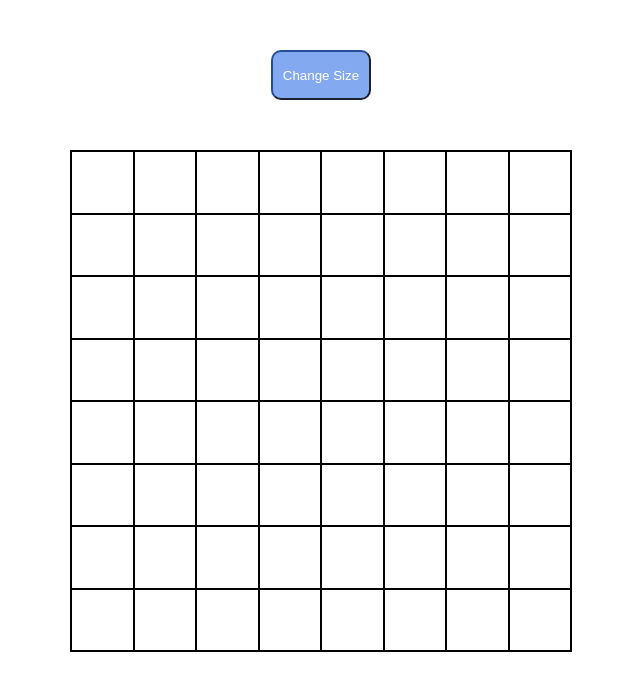
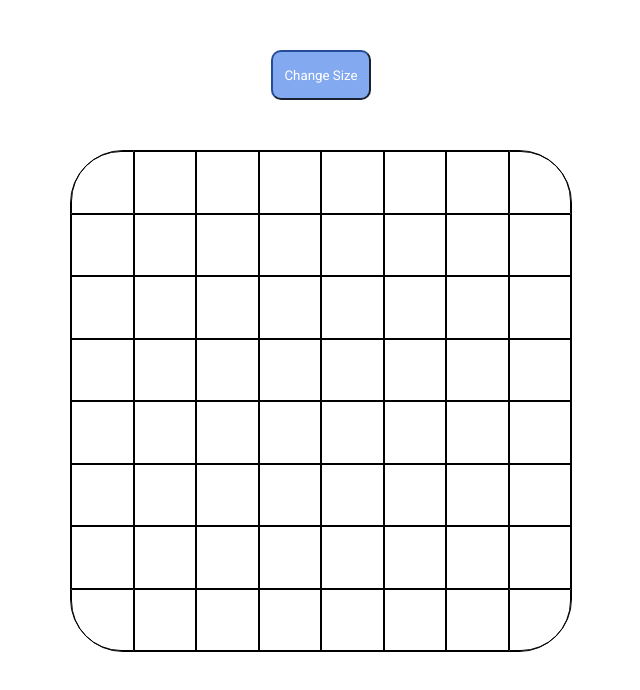
Before and after one commit to rinconv911/etch-a-sketch, a plain HTML site: page index.html in a window 1280 px wide. Shown: the whole page, without its empty margins (319-959 px from the left). Drawn offline with Linux system fonts and the light colour scheme.

Commit message:
Rounded grid's and corner-squares' borders

```diff
--- a/app.js
+++ b/app.js
@@ -11,6 +11,8 @@ function defaultGrid() {
     square.className = 'square';
     container.appendChild(square);
   }
+
+  roundCorners(8);
   getGridArray();
 }
 
@@ -31,6 +33,7 @@ function resetGrid() {
 
   removeGrid();
   createGrid(input);
+  roundCorners(input);
 }
 
 // Loop through the grid container's children and remove each one
@@ -72,3 +75,18 @@ function changeColor(e) {
   let blue = Math.floor(Math.random() * 255);
   e.target.style.backgroundColor = `rgba(${red}, ${green}, ${blue}, 0.5)`;
 };
+
+// Round the corners of the grid/squares
+function roundCorners(input) {
+  let squares = container.children;
+
+  let upperLeft = container.firstElementChild;
+  let upperRight = squares[input-1];
+  let lowerLeft = squares[squares.length-input];
+  let lowerRight = container.lastElementChild;
+
+  upperLeft.style.borderRadius = '5rem 0px 0px 0px';
+  upperRight.style.borderRadius = '0px 5rem 0px 0px';
+  lowerLeft.style.borderRadius = '0px 0px 0px 5rem';
+  lowerRight.style.borderRadius = '0px 0px 5rem 0px';
+}
--- a/index.html
+++ b/index.html
@@ -3,7 +3,7 @@
 	<head>
 		<meta charset="UTF-8">
 		<link rel="stylesheet" href="style.css">
-		<link rel="stylesheet" href="https://fonts.googleapis.com/css2?family=Roboto&display=swap">
+		<link rel="stylesheet" href="https://fonts.googleapis.com/css?family=Roboto">
 		<title>Etch A Sketch</title>
 	</head>
 
--- a/style.css
+++ b/style.css
@@ -9,6 +9,7 @@ body {
 }
 
 #clear {
+  font-family: "Roboto", sans-serif;
   display: block;
   margin: 5rem auto 0 auto;
   height: 5rem;
@@ -27,6 +28,7 @@ body {
   grid-template-columns: repeat(8, 1fr);
   grid-template-rows: repeat(8, 1fr);
   border: 0.1rem solid black;
+  border-radius: 5.3rem;
 }
 
 .square {
```
